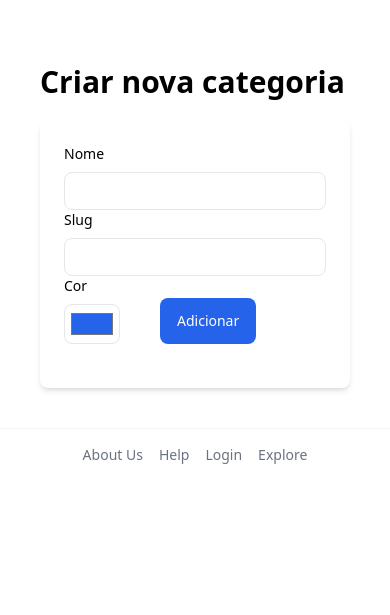
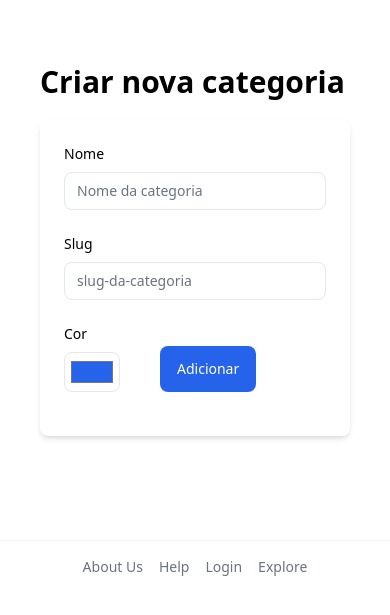
Before and after one commit to arthurssrichard/autoblog-transicao-planetaria, a Laravel app: page /blogadmin/categories/create in a window 390 px wide; the page is wider, and only the part inside the window is pictured. Shown: the part 77-692 px from the top of that part. Run offline with Laravel 12, Linux system fonts and the light colour scheme; style sheets or scripts are compiled from the project's sources; some libraries are stand-ins or nearby versions.

Commit message:
style: adapt /categories/create page to dark and responsive mode

```diff
--- a/resources/views/livewire/create-category.blade.php
+++ b/resources/views/livewire/create-category.blade.php
@@ -1,16 +1,16 @@
-<section class="w-full px-10">
-    <h2 class="mt-16 mb-5 text-3xl font-bold">{{$categoryId ? "Editar categoria '$name'" : "Criar nova categoria"}}</h2>
+<section class="w-full px-10 py-16">
+    <h2 class="mb-5 text-3xl font-bold dark:text-neutral-300">{{$categoryId ? "Editar categoria '$name'" : "Criar nova categoria"}}</h2>
     <form wire:submit="submit">
         @csrf
-        <div class="p-6 bg-white shadow-md rounded-lg mb-10">
-            <div class="grid lg:grid-cols-3 lg:gap-6 sm:gap-4 mb-5">
+        <div class="p-6 bg-white dark:bg-neutral-800 shadow-md rounded-lg mb-10">
+            <div class="grid lg:grid-cols-3 gap-6 mb-5">
                 <div>
                     <label for="name" class="block text-sm font-medium mb-2 dark:text-white">Nome</label>
-                    <input type="text" class="text-input-default" wire:model="name" wire:keyup="generateSlug" id="name">
+                    <input type="text" class="text-input-default" wire:model="name" wire:keyup="generateSlug" id="name" placeholder="Nome da categoria">
                 </div>
                 <div>
                     <label for="slug" class="block text-sm font-medium mb-2 dark:text-white">Slug</label>
-                    <input type="text" id="slug" class="text-input-default" wire:model="slug">
+                    <input type="text" id="slug" class="text-input-default" wire:model="slug" placeholder="slug-da-categoria">
                 </div>
                 <div class="flex flex-row space-x-10 items-end">
                     <div>
```
